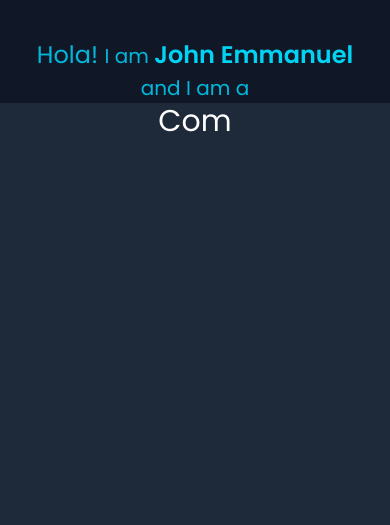
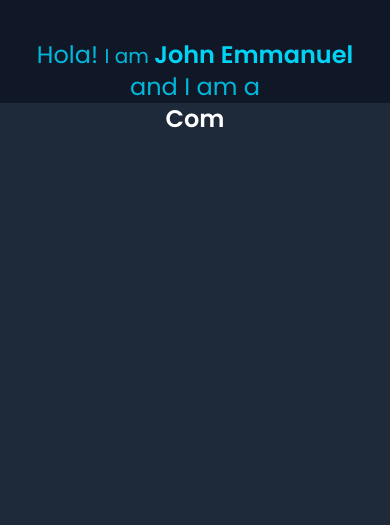
Before and after one commit to emman-likha/my-portfolio, a React (Vite) app: page / in a window 390 px wide. Shown: the part 319-844 px from the top of the page. Built offline with nearby package versions, Linux system fonts and the light colour scheme.

Commit message:
fixed font properties in mobile size screen

```diff
--- a/src/App.jsx
+++ b/src/App.jsx
@@ -45,7 +45,7 @@ function App() {
         <nav className="flex flex-col items-center max-w-6xl mx-auto px-4 md:flex-row text-center">
           <div className="md:hidden w-full flex justify-end">
             <button
-              className="text-cyan-400 focus:outline-none text-2xl"
+              className="text-cyan-400 focus:outline-none text-2xl transition-all duration-300 ease-in-out "
               onClick={() => setMenuOpen((prev) => !prev)}
             >
               ☰
@@ -89,12 +89,12 @@ function App() {
   <section id="welcome-section">
     <div className="w-full h-screen flex flex-col font-[poppins]">
 
-      <div className="flex-1 bg-gray-900 flex items-end md:justify-between justify-center text-center md:text-start px-4 md:px-20 pb-0">
+      <div className="flex-1 bg-gray-900 flex items-end justify-center md:justify-between  text-center md:text-start px-4 md:px-20 pb-0">
         <div>
           <h1 className="text-2xl md:text-5xl text-cyan-500">
-            Hola! <span className="text-xl md:text-3xl">I am </span>
+            Hola! <span className="text-xl md:text-3xl ">I am </span>
             <strong className="text-2xl md:text-7xl text-cyan-400">John Emmanuel</strong>
-            <span className="text-xl md:text-3xl"> and I am a</span>
+            <span className="text-2xl md:text-3xl"> and I am a</span>
           </h1>
         </div>
 
@@ -108,7 +108,7 @@ function App() {
       </div>
 
       <div className="flex-1 bg-gray-800 flex md:justify-start justify-center px-4 md:px-20 pt-0">
-        <h1 className="text-3xl md:text-7xl text-white">
+        <h1 className="text-2xl md:text-7xl text-white font-bold">
           {currentText}
         </h1>
       </div>
```
